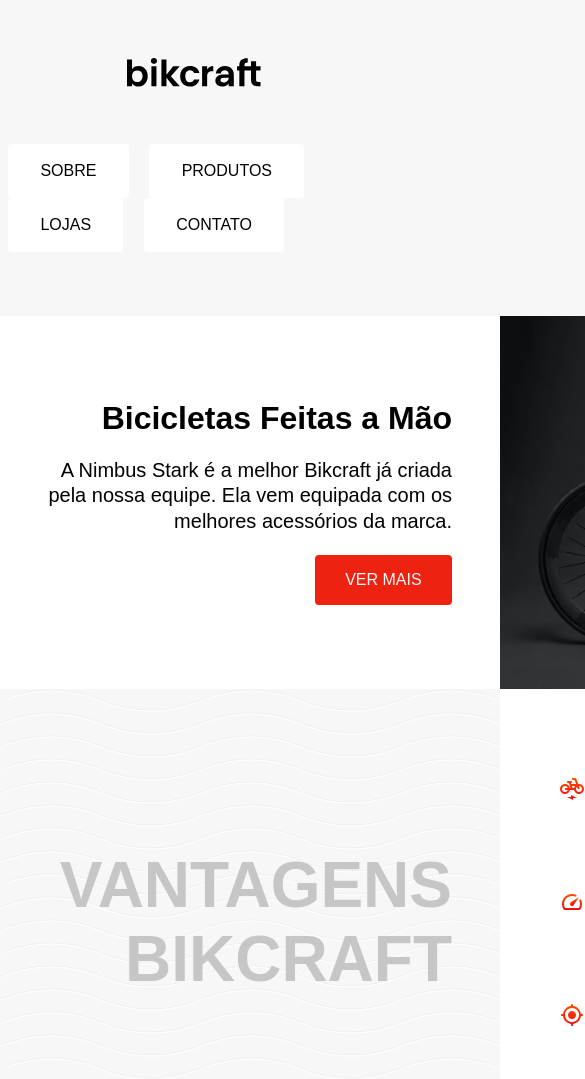
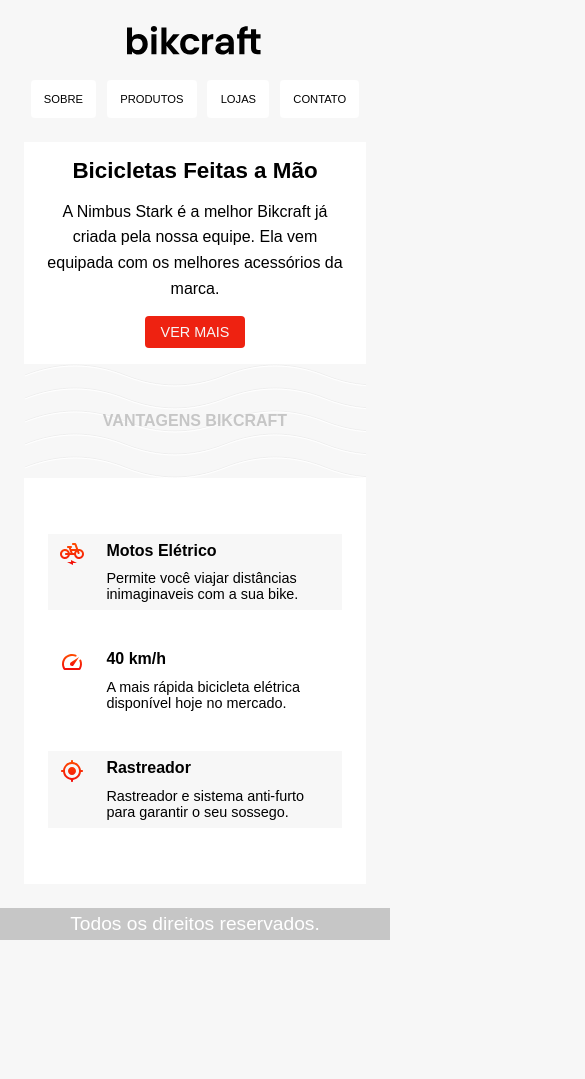
Before and after one commit to deividysantos/origamid_1_html_css, a plain HTML site: page index.html in a window 390 px wide. Shown: the top 1079 px of the page, 585 px wide, since content can reach past the window. After the commit the page ends 940 px from the top, so only its background shows below. Drawn offline with Linux system fonts and the light colour scheme.

Commit message:
responsividade

```diff
--- a/style.css
+++ b/style.css
@@ -39,7 +39,7 @@ header{
 }
 
 main{
-    width: 1000px;
+    max-width: 1000px;
     margin: 4rem auto;
     display: grid;
     grid-template-columns: 1fr 1fr;
@@ -61,7 +61,7 @@ main{
 }
 
 .bike-a-mao p{
-    font-size: 20px;
+    font-size: 1.2rem;
     text-align: end;
     line-height: 1.6rem;
 }
@@ -85,8 +85,7 @@ main{
 }
 
 .img-bike img{
-    width: 100%;
-    height: 100%;
+    max-width: 100%;
 }
 
 .vantagens{
@@ -123,6 +122,10 @@ main{
     border-left: 0.3rem solid #ee2211;
 }
 
+.vant-item:nth-child(odd){
+    background-color: #f7f7f7;
+}
+
 .vant-item p{
     grid-column: 2;
 }
@@ -136,3 +139,108 @@ footer{
     justify-content: center;
     align-items: center;
 }
+
+@media (max-width: 1050px) {
+    .bike-a-mao{
+        grid-column: 1 / -1;
+    }
+
+    .bike-a-mao p{
+        max-width: 40ch;
+    }
+
+    .img-bike{
+        grid-column: 1 / -1;
+    }
+
+    .vantagens p{
+        font-size: 3rem;
+    }
+}
+
+@media (max-width: 800px){
+    main{
+        grid-template-columns: 1fr;
+    }
+
+    .vantagens{
+        justify-content: center;
+    }
+
+    .vantagens p{
+        font-size: 2rem;
+    }
+
+    .lista-vant{
+        padding: 1.5rem;
+    }
+}
+
+@media (max-width: 650px){
+    .logo{
+        margin: 1.5rem;
+    }
+
+    main{
+        margin: 1.5rem;
+    }
+
+    .nav-link{
+        margin: 0 0.5rem;
+        padding: 0.5rem 1rem;
+    }
+
+    .bike-a-mao{
+        gap: 0.9rem;
+    }
+
+    .bike-a-mao h2{
+        font-size: 1.7rem;
+    }
+
+    .bike-a-mao p{
+        font-size: 1rem;
+    }
+
+    .bike-a-mao .btn_ver_mais{
+        padding: 0.5rem 1rem;
+        font-size: 0.9rem;
+    }
+}
+
+@media (max-width: 530px){
+    .nav-link{
+        margin: 0 0.2rem;
+        padding: 0.7rem 0.7rem;
+        font-size: 0.7rem;
+    }
+
+    .bike-a-mao{
+        align-items: center;
+        padding: 1rem;
+    }
+
+    .bike-a-mao h2{
+        font-size: 1.4rem;
+    }
+
+    .bike-a-mao p{
+        text-align: center;
+    }
+
+    .img-bike{
+        display: none;
+    }
+
+    .vantagens p{
+        font-size: 1rem;
+    }
+
+    .vant-item h3{
+        font-size: 1rem;
+    }
+
+    .vant-item p{
+        font-size: 0.9rem;
+    }
+}
```
